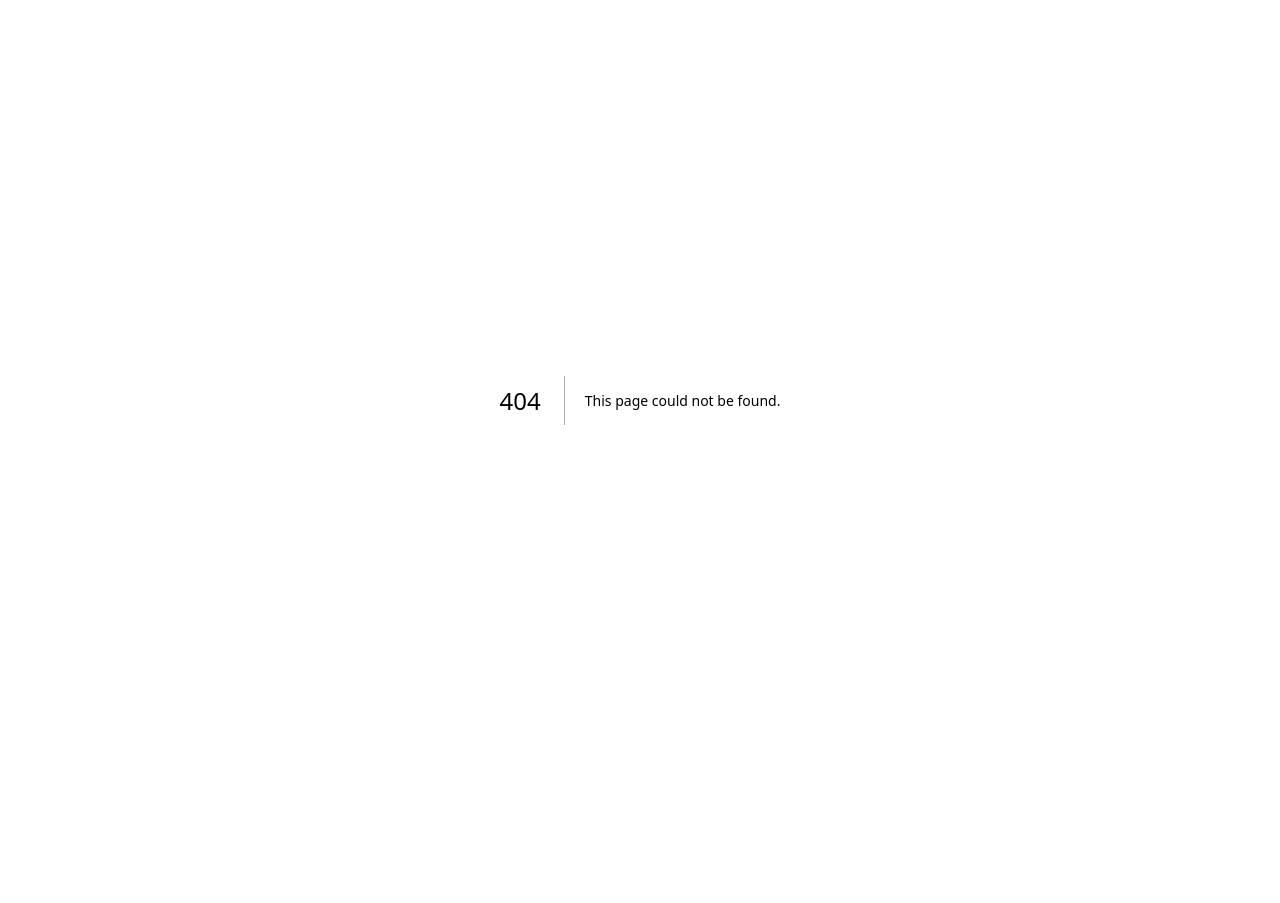
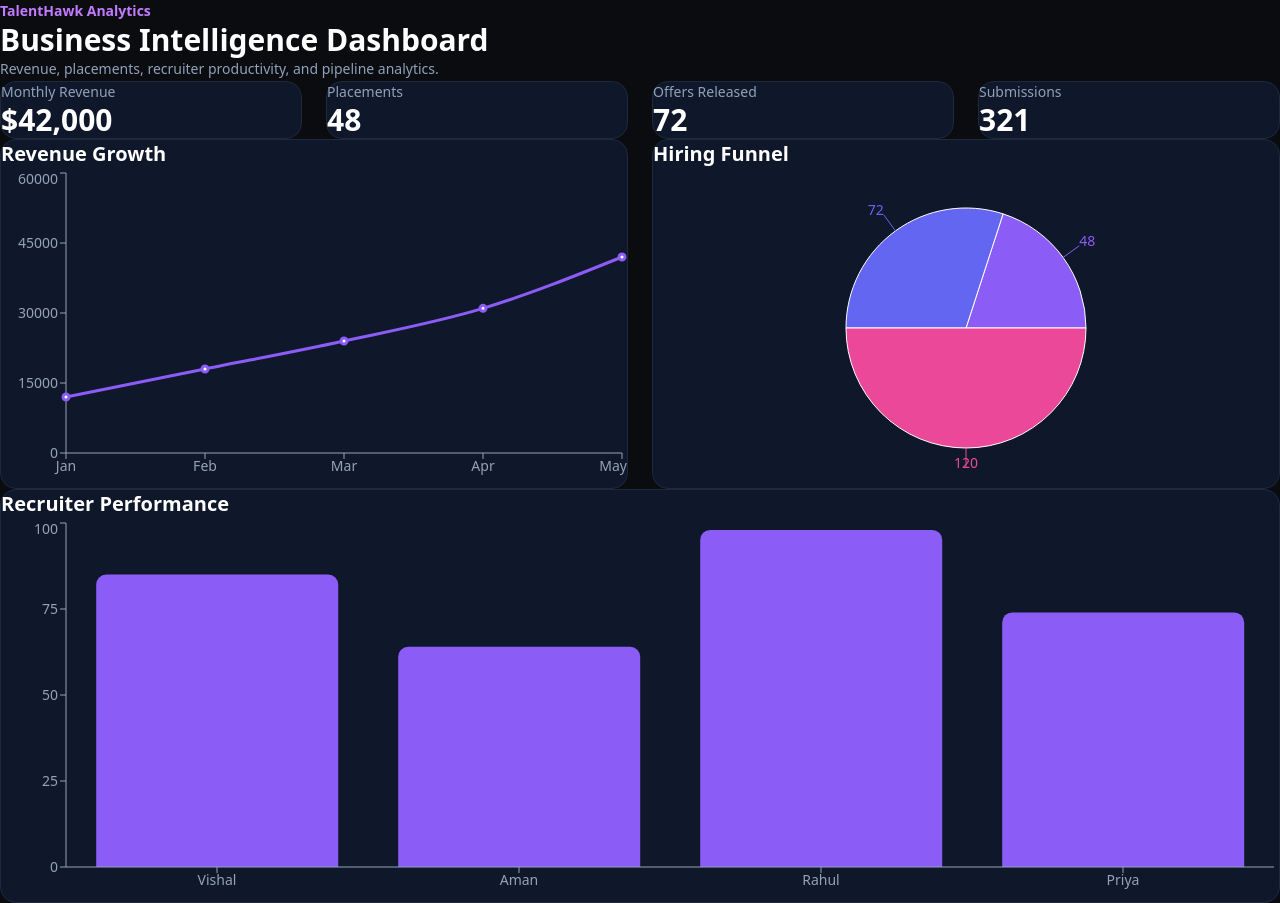
Before and after one commit to victorshaw9180-ops/HireIQ, a Next.js app: page /analytics in a window 1280 px wide. Before the commit this address had no page. Before the commit the page ends 800 px from the top, so only its background shows below. Built offline with nearby package versions, Linux system fonts and the light colour scheme.

Commit message:
Add advanced analytics dashboard

```diff
--- /dev/null
+++ b/app/analytics/page.tsx
@@ -0,0 +1,152 @@
+"use client";
+
+import {
+  BarChart,
+  Bar,
+  XAxis,
+  YAxis,
+  Tooltip,
+  ResponsiveContainer,
+  LineChart,
+  Line,
+  PieChart,
+  Pie,
+  Cell,
+} from "recharts";
+
+const revenueData = [
+  { month: "Jan", revenue: 12000 },
+  { month: "Feb", revenue: 18000 },
+  { month: "Mar", revenue: 24000 },
+  { month: "Apr", revenue: 31000 },
+  { month: "May", revenue: 42000 },
+];
+
+const placementData = [
+  { name: "Placements", value: 48 },
+  { name: "Offers", value: 72 },
+  { name: "Interviews", value: 120 },
+];
+
+const recruiterData = [
+  { recruiter: "Vishal", submissions: 85 },
+  { recruiter: "Aman", submissions: 64 },
+  { recruiter: "Rahul", submissions: 98 },
+  { recruiter: "Priya", submissions: 74 },
+];
+
+const COLORS = ["#8b5cf6", "#6366f1", "#ec4899"];
+
+export default function AnalyticsPage() {
+  return (
+    <main className="p-8 text-white">
+      <div className="mb-8">
+        <p className="text-purple-400 font-semibold">
+          TalentHawk Analytics
+        </p>
+
+        <h1 className="text-3xl font-bold mt-2">
+          Business Intelligence Dashboard
+        </h1>
+
+        <p className="text-slate-400 mt-2">
+          Revenue, placements, recruiter productivity, and pipeline analytics.
+        </p>
+      </div>
+
+      <div className="grid md:grid-cols-4 gap-6 mb-8">
+        <div className="bg-slate-900 border border-slate-800 rounded-2xl p-6">
+          <p className="text-slate-400 text-sm">Monthly Revenue</p>
+          <h2 className="text-3xl font-bold mt-2">$42,000</h2>
+        </div>
+
+        <div className="bg-slate-900 border border-slate-800 rounded-2xl p-6">
+          <p className="text-slate-400 text-sm">Placements</p>
+          <h2 className="text-3xl font-bold mt-2">48</h2>
+        </div>
+
+        <div className="bg-slate-900 border border-slate-800 rounded-2xl p-6">
+          <p className="text-slate-400 text-sm">Offers Released</p>
+          <h2 className="text-3xl font-bold mt-2">72</h2>
+        </div>
+
+        <div className="bg-slate-900 border border-slate-800 rounded-2xl p-6">
+          <p className="text-slate-400 text-sm">Submissions</p>
+          <h2 className="text-3xl font-bold mt-2">321</h2>
+        </div>
+      </div>
+
+      <div className="grid lg:grid-cols-2 gap-6 mb-8">
+        <div className="bg-slate-900 border border-slate-800 rounded-2xl p-6">
+          <h2 className="text-xl font-semibold mb-4">
+            Revenue Growth
+          </h2>
+
+          <div className="h-80">
+            <ResponsiveContainer width="100%" height="100%">
+              <LineChart data={revenueData}>
+                <XAxis dataKey="month" stroke="#94a3b8" />
+                <YAxis stroke="#94a3b8" />
+                <Tooltip />
+                <Line
+                  type="monotone"
+                  dataKey="revenue"
+                  stroke="#8b5cf6"
+                  strokeWidth={3}
+                />
+              </LineChart>
+            </ResponsiveContainer>
+          </div>
+        </div>
+
+        <div className="bg-slate-900 border border-slate-800 rounded-2xl p-6">
+          <h2 className="text-xl font-semibold mb-4">
+            Hiring Funnel
+          </h2>
+
+          <div className="h-80">
+            <ResponsiveContainer width="100%" height="100%">
+              <PieChart>
+                <Pie
+                  data={placementData}
+                  dataKey="value"
+                  outerRadius={120}
+                  label
+                >
+                  {placementData.map((entry, index) => (
+                    <Cell
+                      key={index}
+                      fill={COLORS[index % COLORS.length]}
+                    />
+                  ))}
+                </Pie>
+                <Tooltip />
+              </PieChart>
+            </ResponsiveContainer>
+          </div>
+        </div>
+      </div>
+
+      <div className="bg-slate-900 border border-slate-800 rounded-2xl p-6">
+        <h2 className="text-xl font-semibold mb-4">
+          Recruiter Performance
+        </h2>
+
+        <div className="h-96">
+          <ResponsiveContainer width="100%" height="100%">
+            <BarChart data={recruiterData}>
+              <XAxis dataKey="recruiter" stroke="#94a3b8" />
+              <YAxis stroke="#94a3b8" />
+              <Tooltip />
+              <Bar
+                dataKey="submissions"
+                fill="#8b5cf6"
+                radius={[10, 10, 0, 0]}
+              />
+            </BarChart>
+          </ResponsiveContainer>
+        </div>
+      </div>
+    </main>
+  );
+}
--- a/components/Sidebar.tsx
+++ b/components/Sidebar.tsx
@@ -166,6 +166,13 @@ export default function Sidebar() {
         </div>
       </div>
 
+//Adding analytics Button
+      <a
+      href="/analytics"
+      className="flex items-center gap-2 rounded-lg px-3 py-2 text-sm text-slate-300 hover:bg-slate-800"
+      >
+      Analytics
+      </a>
 
         <div className="mt-auto border-t border-slate-800 pt-4">
             <a
--- a/package.json
+++ b/package.json
@@ -28,6 +28,7 @@
     "react": "^18.3.1",
     "react-dom": "^18.3.1",
     "react-dropzone": "^15.0.0",
+    "recharts": "^3.8.1",
     "resend": "^6.11.0",
     "stripe": "^22.0.1",
     "tailwind-merge": "^3.5.0",
```
Also changed, not shown: 1 other file (tests, documents, lock files or other folders).
